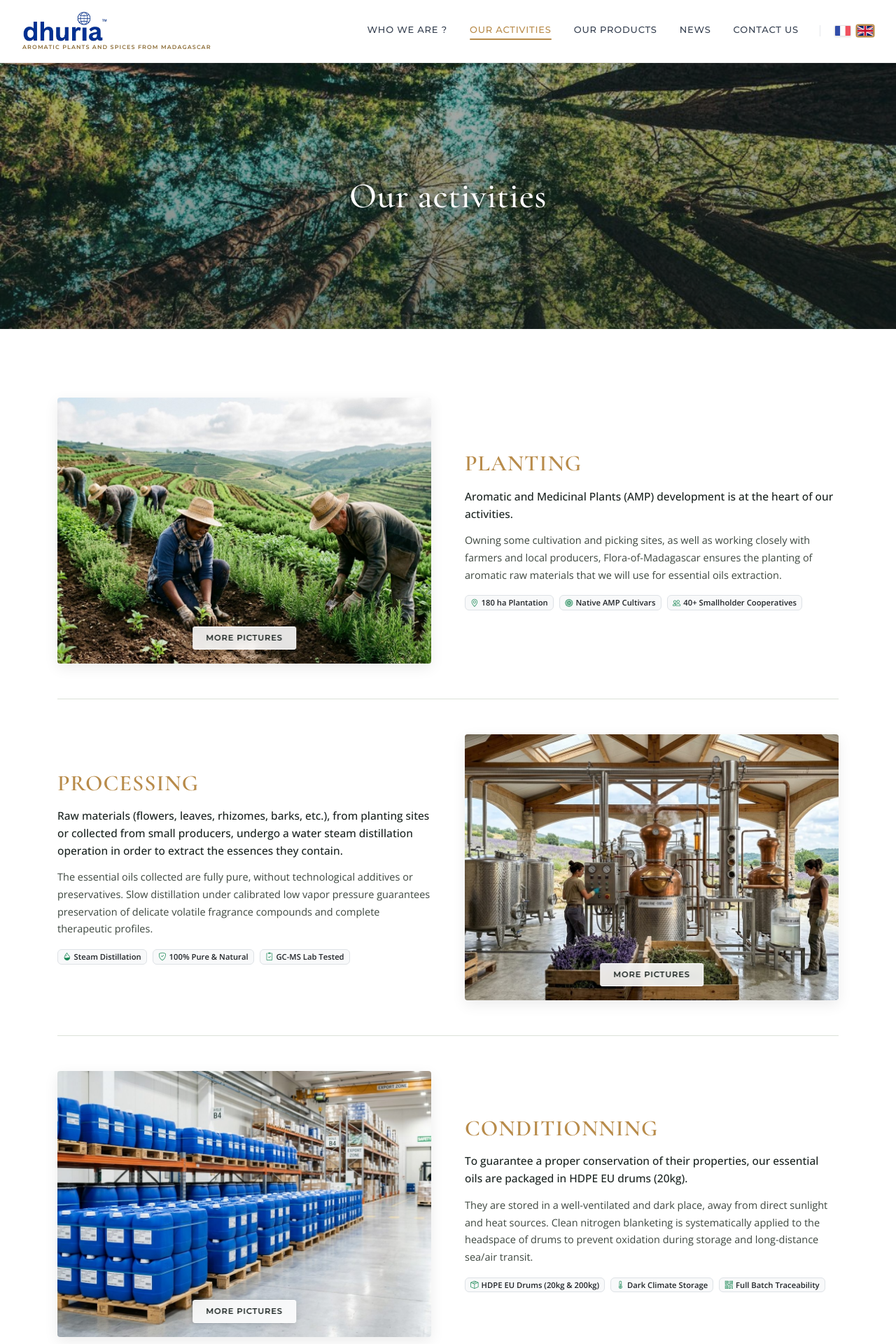
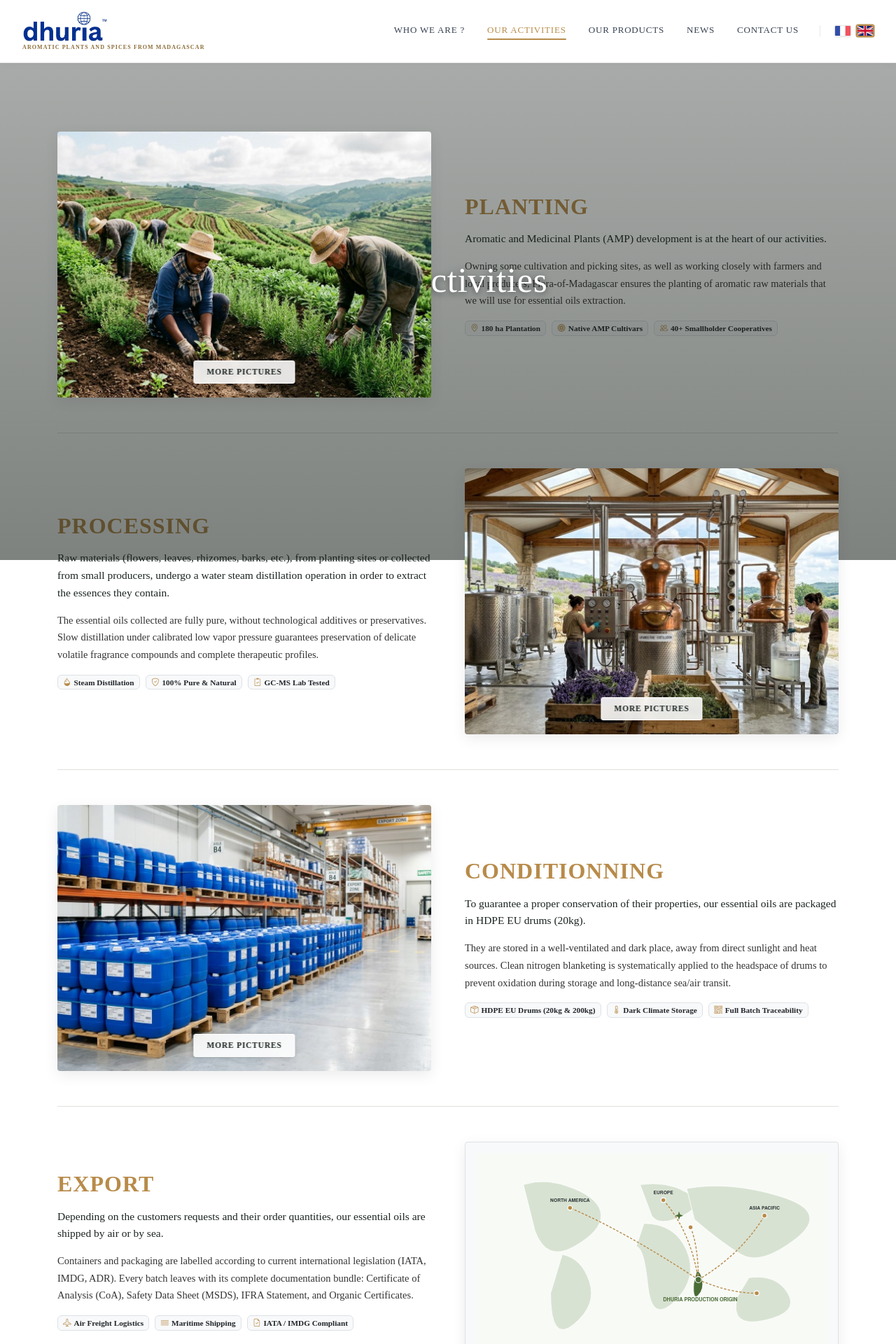
Before and after one commit to yukt2026/dhria, a PHP site: page /activities.php in a window 1280 px wide. Shown: the top 1920 px of the page at 70% size. Run offline with PHP 8.4, Linux system fonts and the light colour scheme.

Commit message:
Replace green theme with luxury Floramad Honey Gold and Deep Slate palette across all pages per customer feedback

```diff
--- a/about.php
+++ b/about.php
@@ -93,7 +93,7 @@ require_once __DIR__ . '/includes/header.php';
     </div>
 </section>
 
-<!-- 5. Areas of Commitment to CSR (Dark Olive Green Block with 4 Numbered White Outline Boxes) -->
+<!-- 5. Areas of Commitment to CSR (Deep Slate Block with Gold Accents & 4 Numbered Outline Boxes) -->
 <section class="csr-commitments-block">
     <div class="container">
         <h3 class="csr-commitments-title">OUR AREAS OF COMMITMENT TO CSR</h3>
--- a/activities.php
+++ b/activities.php
@@ -33,9 +33,9 @@ require_once __DIR__ . '/includes/header.php';
                     Owning some cultivation and picking sites, as well as working closely with farmers and local producers, Flora-of-Madagascar ensures the planting of aromatic raw materials that we will use for essential oils extraction.
                 </p>
                 <div class="activity-meta-pills d-flex flex-wrap gap-2 mt-3">
-                    <span class="badge bg-light text-dark border"><i class="bi bi-geo-alt text-success me-1"></i>180 ha Plantation</span>
-                    <span class="badge bg-light text-dark border"><i class="bi bi-flower1 text-success me-1"></i>Native AMP Cultivars</span>
-                    <span class="badge bg-light text-dark border"><i class="bi bi-people text-success me-1"></i>40+ Smallholder Cooperatives</span>
+                    <span class="badge bg-light text-dark border"><i class="bi bi-geo-alt text-gold me-1"></i>180 ha Plantation</span>
+                    <span class="badge bg-light text-dark border"><i class="bi bi-flower1 text-gold me-1"></i>Native AMP Cultivars</span>
+                    <span class="badge bg-light text-dark border"><i class="bi bi-people text-gold me-1"></i>40+ Smallholder Cooperatives</span>
                 </div>
             </div>
         </div>
@@ -59,9 +59,9 @@ require_once __DIR__ . '/includes/header.php';
                     The essential oils collected are fully pure, without technological additives or preservatives. Slow distillation under calibrated low vapor pressure guarantees preservation of delicate volatile fragrance compounds and complete therapeutic profiles.
                 </p>
                 <div class="activity-meta-pills d-flex flex-wrap gap-2 mt-3">
-                    <span class="badge bg-light text-dark border"><i class="bi bi-droplet-half text-success me-1"></i>Steam Distillation</span>
-                    <span class="badge bg-light text-dark border"><i class="bi bi-shield-check text-success me-1"></i>100% Pure &amp; Natural</span>
-                    <span class="badge bg-light text-dark border"><i class="bi bi-clipboard2-check text-success me-1"></i>GC-MS Lab Tested</span>
+                    <span class="badge bg-light text-dark border"><i class="bi bi-droplet-half text-gold me-1"></i>Steam Distillation</span>
+                    <span class="badge bg-light text-dark border"><i class="bi bi-shield-check text-gold me-1"></i>100% Pure &amp; Natural</span>
+                    <span class="badge bg-light text-dark border"><i class="bi bi-clipboard2-check text-gold me-1"></i>GC-MS Lab Tested</span>
                 </div>
             </div>
         </div>
@@ -85,9 +85,9 @@ require_once __DIR__ . '/includes/header.php';
                     They are stored in a well-ventilated and dark place, away from direct sunlight and heat sources. Clean nitrogen blanketing is systematically applied to the headspace of drums to prevent oxidation during storage and long-distance sea/air transit.
                 </p>
                 <div class="activity-meta-pills d-flex flex-wrap gap-2 mt-3">
-                    <span class="badge bg-light text-dark border"><i class="bi bi-box-seam text-success me-1"></i>HDPE EU Drums (20kg &amp; 200kg)</span>
-                    <span class="badge bg-light text-dark border"><i class="bi bi-thermometer-half text-success me-1"></i>Dark Climate Storage</span>
-                    <span class="badge bg-light text-dark border"><i class="bi bi-qr-code text-success me-1"></i>Full Batch Traceability</span>
+                    <span class="badge bg-light text-dark border"><i class="bi bi-box-seam text-gold me-1"></i>HDPE EU Drums (20kg &amp; 200kg)</span>
+                    <span class="badge bg-light text-dark border"><i class="bi bi-thermometer-half text-gold me-1"></i>Dark Climate Storage</span>
+                    <span class="badge bg-light text-dark border"><i class="bi bi-qr-code text-gold me-1"></i>Full Batch Traceability</span>
                 </div>
             </div>
         </div>
@@ -108,9 +108,9 @@ require_once __DIR__ . '/includes/header.php';
                     Containers and packaging are labelled according to current international legislation (IATA, IMDG, ADR). Every batch leaves with its complete documentation bundle: Certificate of Analysis (CoA), Safety Data Sheet (MSDS), IFRA Statement, and Organic Certificates.
                 </p>
                 <div class="activity-meta-pills d-flex flex-wrap gap-2 mt-3">
-                    <span class="badge bg-light text-dark border"><i class="bi bi-airplane text-success me-1"></i>Air Freight Logistics</span>
-                    <span class="badge bg-light text-dark border"><i class="bi bi-water text-success me-1"></i>Maritime Shipping</span>
-                    <span class="badge bg-light text-dark border"><i class="bi bi-file-earmark-check text-success me-1"></i>IATA / IMDG Compliant</span>
+                    <span class="badge bg-light text-dark border"><i class="bi bi-airplane text-gold me-1"></i>Air Freight Logistics</span>
+                    <span class="badge bg-light text-dark border"><i class="bi bi-water text-gold me-1"></i>Maritime Shipping</span>
+                    <span class="badge bg-light text-dark border"><i class="bi bi-file-earmark-check text-gold me-1"></i>IATA / IMDG Compliant</span>
                 </div>
             </div>
         </div>
--- a/assets/css/style.css
+++ b/assets/css/style.css
@@ -5,20 +5,26 @@
    ========================================================================== */
 
 :root {
-    --floramad-green: #4A6B36;
-    --floramad-green-dark: #375326;
-    --floramad-green-light: #5B8144;
-    --floramad-green-tint: #EEF3EA;
+    /* Refined Luxury Botanical Palette matching Floramad (Honey Gold + Slate Charcoal + Pearl Ivory) */
     --floramad-gold: #B88B4A;
     --floramad-gold-dark: #976F32;
-    --floramad-gold-tint: #FAF5EB;
+    --floramad-gold-light: #CFA665;
+    --floramad-gold-tint: #FAF6EE;
     --floramad-slate: #1B2421;
-    --floramad-dark: #222B26;
-    --floramad-body: #3D473F;
-    --floramad-muted: #6B776D;
-    --floramad-bg-light: #F4F6F2;
-    --floramad-bg-footer: #ECEEEA;
-    --floramad-border: #DCE2D8;
+    --floramad-slate-light: #28342F;
+    --floramad-dark: #121815;
+    --floramad-body: #333333;
+    --floramad-muted: #666B66;
+    --floramad-bg-light: #F7F8F5;
+    --floramad-bg-footer: #EBECE8;
+    --floramad-border: #DFE2DC;
+
+    /* Green color overridden to warm gold & slate per customer requirement (No Green) */
+    --floramad-green: #B88B4A;
+    --floramad-green-dark: #976F32;
+    --floramad-green-light: #CFA665;
+    --floramad-green-tint: #FAF6EE;
+}
     --font-serif: 'Cormorant Garamond', 'Playfair Display', Georgia, serif;
     --font-sans: 'Montserrat', -apple-system, BlinkMacSystemFont, 'Segoe UI', Roboto, sans-serif;
     --font-body: 'Open Sans', -apple-system, BlinkMacSystemFont, sans-serif;
@@ -222,9 +228,13 @@ img {
 
 .dropdown-item:hover,
 .dropdown-item:focus {
-    background-color: var(--floramad-green-tint);
-    color: var(--floramad-green);
+    background-color: var(--floramad-gold-tint);
+    color: var(--floramad-gold);
     padding-left: 22px;
+}
+
+.text-gold {
+    color: var(--floramad-gold) !important;
 }
 
 /* Language Flags Container */
--- a/contact.php
+++ b/contact.php
@@ -74,7 +74,7 @@ $prefill_subject = isset($_GET['subject']) ? trim($_GET['subject']) : '';
                             </div>
 
                             <div class="col-12 mt-4">
-                                <button type="submit" id="submitBtn" class="btn btn-secondary px-5 py-2" style="background-color: #ECEEEA; color: #444; border: 1px solid #D2D8CF; font-weight: 600;">
+                                <button type="submit" id="submitBtn" class="btn btn-floramad-gold px-5 py-2">
                                     Send
                                 </button>
                             </div>
@@ -97,12 +97,12 @@ $prefill_subject = isset($_GET['subject']) ? trim($_GET['subject']) : '';
                     <div class="mb-4">
                         <h4 class="contact-info-title">Phone number</h4>
                         <p class="contact-info-text mb-1">
-                            <a href="tel:+919318445297" class="text-decoration-none fw-bold" style="color: var(--floramad-green); font-size: 1.15rem;">
+                            <a href="tel:+919318445297" class="text-decoration-none fw-bold" style="color: var(--floramad-gold); font-size: 1.15rem;">
                                 <i class="bi bi-telephone-fill me-2"></i>+91 9318445297
                             </a>
                         </p>
                         <p class="contact-info-text mb-1">
-                            <a href="https://wa.me/919318445297" target="_blank" rel="noopener" class="text-decoration-none text-success">
+                            <a href="https://wa.me/919318445297" target="_blank" rel="noopener" class="text-decoration-none" style="color: #25D366; font-weight: 500;">
                                 <i class="bi bi-whatsapp me-2"></i>WhatsApp: +91 9318445297
                             </a>
                         </p>
--- a/includes/footer.php
+++ b/includes/footer.php
@@ -107,7 +107,7 @@ require_once __DIR__ . '/data.php';
                 <img src="assets/img/flyer-preview.jpg" alt="Dhuria Product Flyer" class="img-fluid rounded mb-3 shadow-sm" style="max-height: 480px;">
                 <p class="text-muted">Our complete technical specifications, GC-MS profiles, and organic certification credentials for international export.</p>
                 <div class="d-flex justify-content-center gap-3 mt-3">
-                    <a href="assets/img/flyer-preview.jpg" download="Dhuria-Floramad-Catalogue.jpg" class="btn btn-floramad-green px-4 py-2">
+                    <a href="assets/img/flyer-preview.jpg" download="Dhuria-Floramad-Catalogue.jpg" class="btn btn-floramad-dark px-4 py-2">
                         <i class="bi bi-download me-2"></i>Download PDF / Flyer
                     </a>
                     <a href="contact.php?subject=Request+Price+List" class="btn btn-floramad-gold px-4 py-2">
--- a/includes/header.php
+++ b/includes/header.php
@@ -9,7 +9,7 @@ $page_title = isset($page_title) ? $page_title . ' — ' . $brand['name'] : $bra
     <meta name="viewport" content="width=device-width, initial-scale=1.0, maximum-scale=5.0">
     <title><?= htmlspecialchars($page_title); ?></title>
     <meta name="description" content="<?= htmlspecialchars($brand['description']); ?>">
-    <meta name="theme-color" content="#4A6B36">
+    <meta name="theme-color" content="#B88B4A">
 
     <!-- Google Fonts: Elegant botanical luxury & clean modern sans -->
     <link rel="preconnect" href="https://fonts.googleapis.com">
@@ -58,10 +58,10 @@ $page_title = isset($page_title) ? $page_title . ' — ' . $brand['name'] : $bra
                             <span class="nav-text">OUR PRODUCTS</span>
                         </a>
                         <ul class="dropdown-menu border-0 shadow mt-2 rounded-2 py-2" aria-labelledby="productsNavDropdown">
-                            <li><a class="dropdown-item py-2 px-3" href="products.php"><i class="bi bi-flower1 me-2 text-success"></i>Our essential oils</a></li>
-                            <li><a class="dropdown-item py-2 px-3" href="products.php?category=vegetable"><i class="bi bi-droplet me-2 text-success"></i>Our vegetable oils</a></li>
+                            <li><a class="dropdown-item py-2 px-3" href="products.php"><i class="bi bi-flower1 me-2 text-gold"></i>Our essential oils</a></li>
+                            <li><a class="dropdown-item py-2 px-3" href="products.php?category=vegetable"><i class="bi bi-droplet me-2 text-gold"></i>Our vegetable oils</a></li>
                             <li><hr class="dropdown-divider my-1"></li>
-                            <li><a class="dropdown-item py-2 px-3" href="products.php#quality"><i class="bi bi-shield-check me-2 text-success"></i>Quality Management</a></li>
+                            <li><a class="dropdown-item py-2 px-3" href="products.php#quality"><i class="bi bi-shield-check me-2 text-gold"></i>Quality Management</a></li>
                         </ul>
                     </li>
                     <li class="nav-item">
--- a/news.php
+++ b/news.php
@@ -39,7 +39,7 @@ require_once __DIR__ . '/includes/header.php';
                                 </a>
                             </h3>
                             <p class="home-news-excerpt"><?= htmlspecialchars($item['excerpt']); ?></p>
-                            <a href="news-detail.php?id=<?= htmlspecialchars($item['id']); ?>" class="btn btn-floramad-green btn-sm px-3 py-1">
+                            <a href="news-detail.php?id=<?= htmlspecialchars($item['id']); ?>" class="btn btn-floramad-gold btn-sm px-3 py-1">
                                 Read more
                             </a>
                         </div>
@@ -59,7 +59,7 @@ require_once __DIR__ . '/includes/header.php';
                                 </a>
                             </h3>
                             <p class="home-news-excerpt"><?= htmlspecialchars($item['excerpt']); ?></p>
-                            <a href="news-detail.php?id=<?= htmlspecialchars($item['id']); ?>" class="btn btn-floramad-green btn-sm px-3 py-1">
+                            <a href="news-detail.php?id=<?= htmlspecialchars($item['id']); ?>" class="btn btn-floramad-gold btn-sm px-3 py-1">
                                 Read more
                             </a>
                         </div>
```
Also changed, not shown: other parts of assets/css/style.css (+75 -53 lines), index.php (+4 -4 lines), news-detail.php (+4 -4 lines), products.php (+5 -5 lines).
